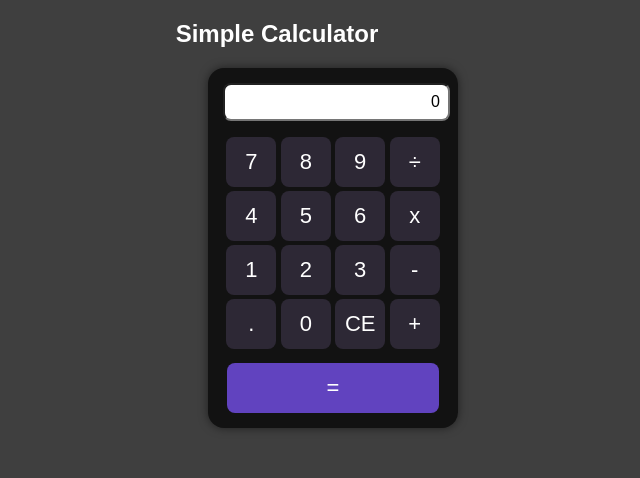
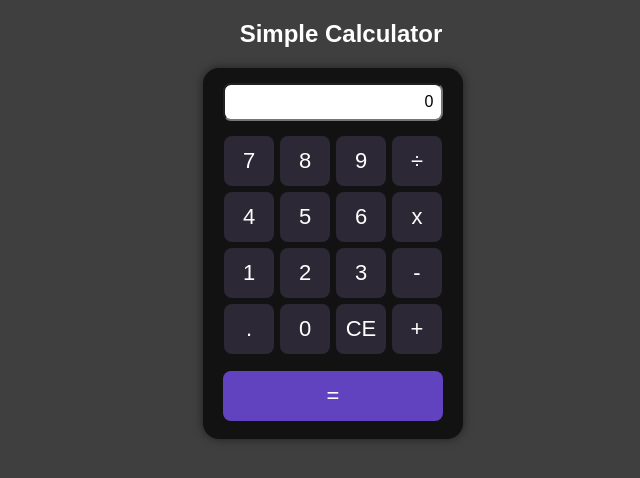
Before and after one commit to Samaki636/04-js-basics, a plain HTML site: page index.html in a window 1280 px wide. Shown: the whole page, without its empty margins (307-947 px from the left). Drawn offline with Linux system fonts and the light colour scheme.

Commit message:
Fix Layout

```diff
--- a/style.css
+++ b/style.css
@@ -1,7 +1,7 @@
 h2 {
     position:fixed;
     top:0;
-    width:90%;
+    width:100%;
 }
 
 body {
@@ -16,32 +16,34 @@ input {
     padding: 8px;
     margin: 5px;
     margin-bottom: 12px;
+    width: 92%;
     font-size: 16px;
     text-align: end;
     border-radius: 8px;
 }
 .calculator {
-    display: inline-block;
+    box-sizing: border-box;
+    display: inline-table;
     background-color: #121212;
     padding: 10px;
-    width: 230px;
+    width: 260px;
     height: 340px;
     border-radius: 16px;
     box-shadow: 0 0 10px rgba(0, 0, 0, 0.5);
 }
 button {
     font-size: 22px;
-    display: inline-block;
+    margin: 3px;
     background-color: #2d2835;
     color: white;
     height: 50px;
     width: 50px;
     border-radius: 8px;
-    margin-top: 4px;
     border: none;
 }
 .button-1 {
     background-color: #6143bf;
     width: 92%;
     margin-top: 14px;
+    margin-bottom: 8px;
 }
```
